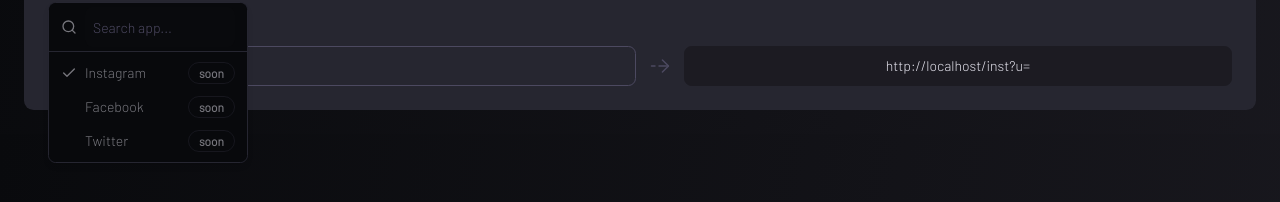
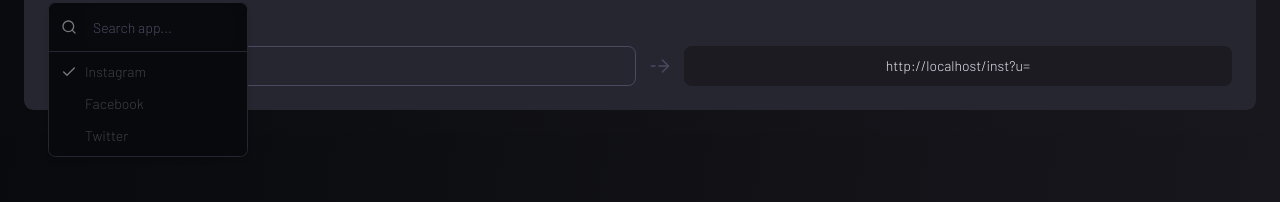
Before and after one commit to sargon17/deep_link, a Next.js app: page / in a window 1280 px wide. Both pictures are taken after a click on the button "Instagram". Shown: the part 242-444 px from the top of the page. Built offline with nearby package versions, Linux system fonts and the light colour scheme.

Commit message:
supporting badges with message

```diff
--- a/components/select.tsx
+++ b/components/select.tsx
@@ -10,7 +10,7 @@ import { Popover, PopoverContent, PopoverTrigger } from "@/components/ui/popover
 import { Badge } from "@/components/ui/badge";
 
 type SelectProps = {
-  dataSet: { label: string; value: string; active: boolean; subElements: {}[] }[];
+  dataSet: { label: string; value: string; isActive: boolean; badge: string; subElements?: any }[];
   defaultVal?: string | object | null;
   updateValue: Function;
   className?: string;
@@ -57,7 +57,7 @@ function Select({ dataSet, defaultVal, updateValue, className, placeholder }: Se
               {dataSet.map((data) => (
                 <CommandItem
                   key={data.value}
-                  disabled={!data.active}
+                  disabled={!data.isActive}
                   className="disabled:opacity-50 disabled:pointer-events-none"
                   onSelect={(currentValue: string) => {
                     setSelectedData(currentValue === selectedData ? "" : currentValue);
@@ -67,13 +67,13 @@ function Select({ dataSet, defaultVal, updateValue, className, placeholder }: Se
                   <Check
                     className={cn("mr-2 h-4 w-4", selectedData === data.value ? "opacity-100" : "opacity-0")}
                   />
-                  <p className="">{data.label}</p>
-                  {!data.active && (
+                  <p className={!data.isActive ? " opacity-50" : ""}>{data.label}</p>
+                  {data.badge && (
                     <Badge
                       variant={"outline"}
                       className="ml-auto text-xs"
                     >
-                      soon
+                      {data.badge}
                     </Badge>
                   )}
                 </CommandItem>
```
